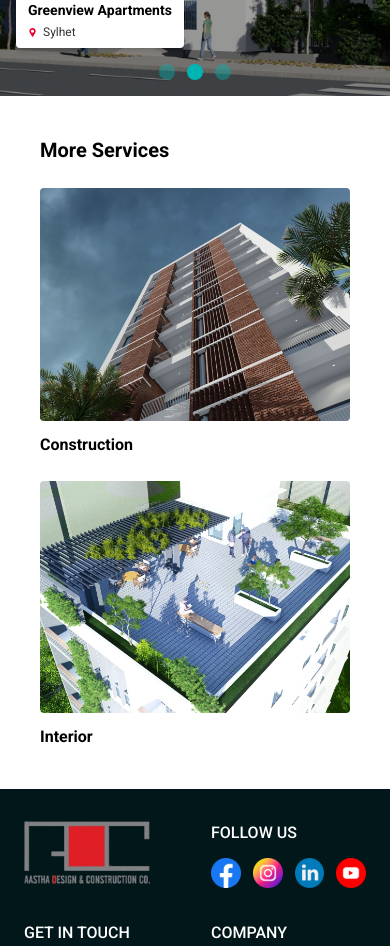
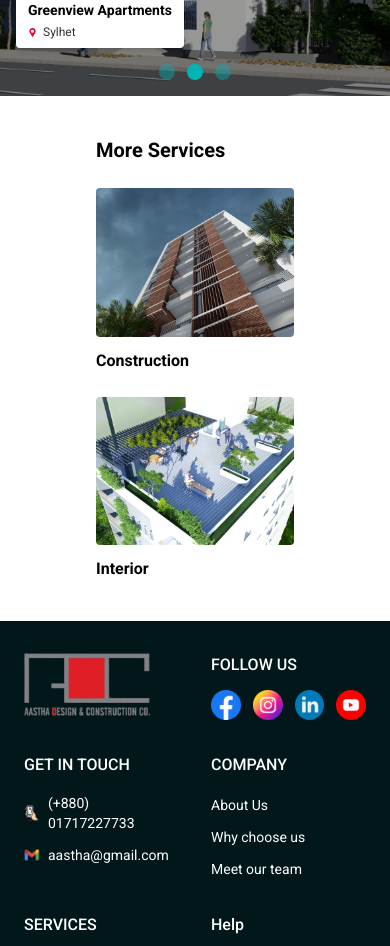
Before and after one commit to ashikfifa/Astha-frontend, a Next.js app: page /development in a window 390 px wide. Shown: the part 3660-4606 px from the top of the page. Built offline with nearby package versions, Linux system fonts and the light colour scheme.

Commit message:
Refactor ProjectDescription, MediaSection, and MoreServices components for improved layout and styling; adjust padding and container sizes for better responsiveness

```diff
--- a/app/components/ProjectDescription.tsx
+++ b/app/components/ProjectDescription.tsx
@@ -12,7 +12,7 @@ const ProjectDescription: React.FC<ProjectDescriptionProps> = ({
 }) => {
   return (
     <section className="relative w-full bg-white rounded-t-[30px] sm:rounded-t-[40px] md:rounded-t-[50px] -mt-8 sm:-mt-10 md:-mt-12 z-20">
-      <div className="container mx-auto px-4 py-12 sm:py-16 md:py-20 lg:py-24">
+      <div className="container mx-auto px-4 py-8 sm:py-10 md:py-16 lg:py-20">
         {/* Featured Image */}
         <div className="w-full max-w-4xl mx-auto mb-10 md:mb-14 lg:mb-16">
           <div className="relative aspect-531/308 w-full rounded-2xl md:rounded-[20px] overflow-hidden shadow-lg">
--- a/app/components/ProjectMedia.tsx
+++ b/app/components/ProjectMedia.tsx
@@ -9,14 +9,13 @@ import MediaCarousel from "./MediaCarousel";
 export default function MediaSection({
   photos,
   videos = [],
-  className = "",
 }: MediaSectionProps) {
   const [activeTab, setActiveTab] = useState<MediaTab>("photos");
 
   const currentItems = activeTab === "photos" ? photos : videos;
 
   return (
-    <section className={`py-8 md:py-12 lg:py-14 ${className}`}>
+    <section className={`py-8 md:py-12 lg:py-14`}>
       <div className="container mx-auto px-4 sm:px-6 lg:px-8">
         <div className="max-w-4xl mx-auto">
           {/* Header */}
--- a/app/development/[slug]/page.tsx
+++ b/app/development/[slug]/page.tsx
@@ -1,5 +1,6 @@
 import ProjectDescription from "@/app/components/ProjectDescription";
 import HeroBanner from "@/app/sections/development-page/HeroBanner";
+import MoreServices from "@/app/sections/development-page/MoreServices";
 import MediaSection from "@/app/sections/single-page/MediaSection";
 import { DEFAULT_PROJECTS } from "@/app/utils/common";
 import { notFound } from "next/navigation";
@@ -51,6 +52,8 @@ const DevelopmentSlugPage = async ({ params }: PageProps) => {
       />
 
       <MediaSection photos={project.projectPhotos ?? []} videos={project.projectVideos ?? []} />
+
+      <MoreServices />
     </div>
   );
 };
--- a/app/sections/development-page/MoreServices.tsx
+++ b/app/sections/development-page/MoreServices.tsx
@@ -17,7 +17,7 @@ const MoreServices: React.FC<MoreServicesProps> = ({
 }) => {
   return (
     <section className="w-full bg-white py-10 sm:py-14 md:py-16 lg:py-20">
-      <div className="container mx-auto px-10 sm:px-12 lg:px-32">
+      <div className="container mx-auto px-24 sm:px-32 lg:px-48">
         {/* Header */}
         <div className="flex items-center justify-between mb-6 sm:mb-8">
           <h2 className="text-xl sm:text-2xl md:text-3xl font-bold text-black">
--- a/app/sections/single-page/MediaSection.tsx
+++ b/app/sections/single-page/MediaSection.tsx
@@ -15,7 +15,7 @@ export default function MediaSection({
   const currentItems = activeTab === "photos" ? photos : videos;
 
   return (
-    <section className={`py-8 md:py-12 lg:py-14`}>
+
       <div className="container mx-auto px-4 sm:px-6 lg:px-8">
         <div className="max-w-4xl mx-auto">
           {/* Header */}
@@ -30,6 +30,6 @@ export default function MediaSection({
           <MediaCarousel items={currentItems} />
         </div>
       </div>
-    </section>
+
   );
 }
```
